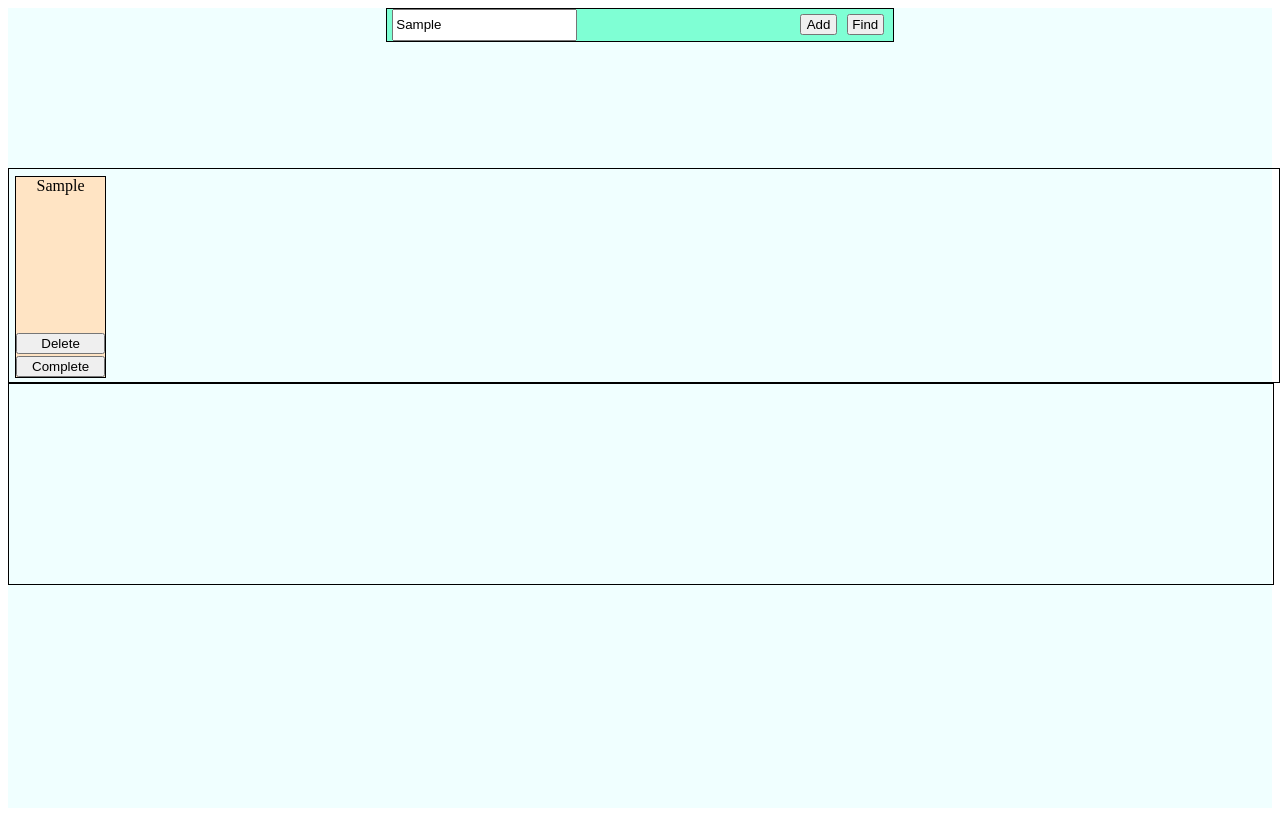
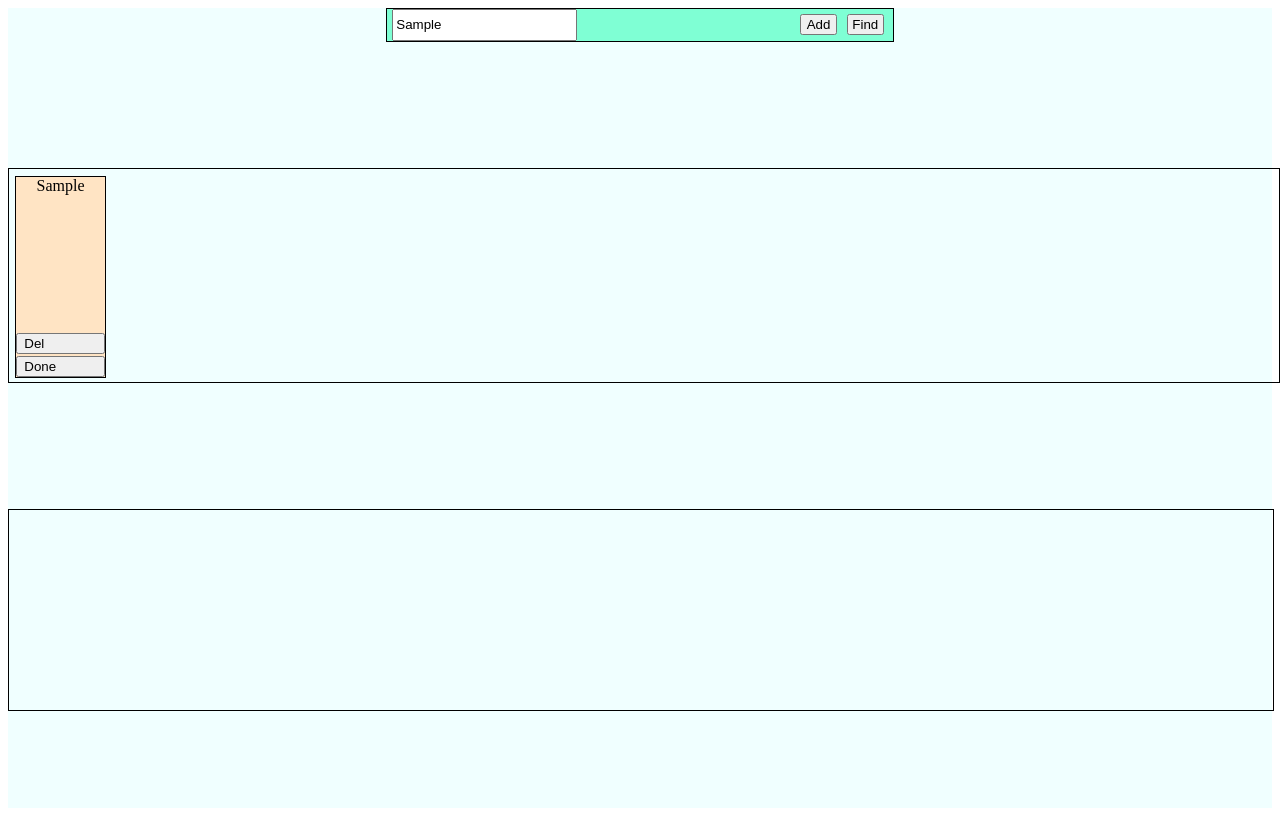
Before and after one commit to Alextwixmen/react-to-do-list, a React (Create React App) app: page / in a window 1280 px wide. Both pictures are taken after typing "Sample" into the empty fields and a click on the button "Add". Built offline with nearby package versions, Linux system fonts and the light colour scheme.

Commit message:
feat: ver2.0

```diff
--- a/src/Components/ActiveTask/ActiveTask.css
+++ b/src/Components/ActiveTask/ActiveTask.css
@@ -1,27 +1,44 @@
 .ActiveTaskField{
     width: 100%;
-    height: 200px;
+    min-height: 200px;
     border: 1px solid black;
     display: flex;
+    flex-wrap: row wrap;
     gap: 1%;
     padding-top: 0.5%;
     padding-bottom: 0.5%;
     padding-left: 0.5%;
+    margin-bottom: 10%;
+    transition: 1s ease all;
+}
+.container{
+        height: 100%;
+            width: 100%;
+            border: 1px solid black;
+            word-break: break-all;
+            overflow-y: auto;
+            display: flex;
+            flex-direction: column;
+            justify-content: space-between;
 }
 .task {
     height: 100%;
     width: 7%;
     border: 1px solid black;
     word-break: break-all;
-    overflow-y: auto;
     display: flex;
     flex-direction: column;
     justify-content: space-between;
+            overflow-y: auto;
+    /* overflow-y: auto;
+    display: flex;
+    flex-direction: column;
+    justify-content: space-between; */
 }
 .taskButtons{
     display: flex;
     width: 100%;
-   flex-direction: column;
+    flex-direction: column;
 }
 .deleteTask, .doneTask{
     width: 100%;
--- a/src/Components/ActiveTask/ActiveTask.js
+++ /dev/null
@@ -1,45 +0,0 @@
-import React from "react";
-import "./ActiveTask.css";
-class ActiveTask extends React.Component {
-  constructor(props) {
-    super(props);
-    this.state = { taskText: this.props.taskText, arrWithTasks: [] };
-    this.handleTasks = this.handleTasks.bind(this);
-    this.deleteTask = this.deleteTask.bind(this);
-  }
-  handleTasks() {
-    if (this.props.activeTaskText != "") {
-      this.state.arrWithTasks.push(
-        <div className="task">
-          {this.props.activeTaskText}
-          <div className="taskText"></div>
-          <div className="taskButtons">
-            <button className="deleteTask" onClick={this.deleteTask}>
-              Delete
-            </button>
-            <button className="doneTask">Complete</button>
-          </div>
-        </div>
-      );
-    }
-  }
-  deleteTask() {
-    console.log("deleteTask");
-    console.log(this.state);
-  }
-  changeState() {
-    this.setState((state, prop) => {
-      this.state = { taskText: this.props.taskText };
-    });
-  }
-  render() {
-    this.handleTasks();
-    return (
-      <div className="ActiveTaskField">
-        {this.state.arrWithTasks.map((element) => element)}
-      </div>
-    );
-  }
-}
-
-export default ActiveTask;
--- /dev/null
+++ b/src/Components/ActiveTask/ActiveTasks.js
@@ -0,0 +1,33 @@
+import React from "react";
+import "./ActiveTask.css";
+class ActiveTasks extends React.Component {
+  constructor(props) {
+    super(props);
+  }
+  render() {
+    // this.props.taskList - массив с объектами (тасками)
+    // console.log("taskList in active", this.props.taskList);
+    return (
+      <div className="ActiveTaskField">
+        {this.props.taskList.map((element, index) => {
+          return (
+            <div className="task" key={element.value + index}>
+              {element.value}
+              <div className="taskButtons">
+                <button
+                  onClick={() => this.props.handleDelete({ ...element }.id)}
+                  className="taskButtons deleteTask"
+                >
+                  Del
+                </button>
+                <button className="taskButtons doneTask">Done</button>
+              </div>
+            </div>
+          );
+        })}
+      </div>
+    );
+  }
+}
+
+export default ActiveTasks;
--- a/src/Components/Search/Search.js
+++ b/src/Components/Search/Search.js
@@ -12,7 +12,6 @@ class Search extends React.Component {
     this.setState((prev) => ({ taskText: event.target.value }));
   }
   render() {
-    console.log("внутри класса Search");
     return (
       <div className="searchWindow">
         <div className="searchField">
--- a/src/Components/TaskField/TaskField.js
+++ b/src/Components/TaskField/TaskField.js
@@ -1,6 +1,6 @@
 import React from "react";
 import "./TaskField.css";
-import ActiveTask from "../ActiveTask/ActiveTask.js";
+import ActiveTasks from "../ActiveTask/ActiveTasks.js";
 import InactiveTask from "../InactiveTask/InactiveTask";
 class TaskField extends React.Component {
   constructor(props) {
@@ -9,7 +9,10 @@ class TaskField extends React.Component {
   render() {
     return (
       <div className="taskField">
-        <ActiveTask activeTaskText={this.props.taskText} />
+        <ActiveTasks
+          taskList={this.props.taksList}
+          handleDelete={this.props.handleDelete}
+        />
         <InactiveTask />
       </div>
     );
--- a/src/Components/Window/Window.js
+++ b/src/Components/Window/Window.js
@@ -2,22 +2,43 @@ import React from "react";
 import Search from "../Search/Search";
 import "./Window.css";
 import TaskField from "../TaskField/TaskField";
+function makeid(length) {
+  let result = "";
+  let characters =
+    "ABCDEFGHIJKLMNOPQRSTUVWXYZabcdefghijklmnopqrstuvwxyz0123456789";
+  let charactersLength = characters.length;
+  for (let i = 0; i < length; i++) {
+    result += characters.charAt(Math.floor(Math.random() * charactersLength));
+  }
+  return result;
+}
 class Window extends React.Component {
   constructor(props) {
     super(props);
-    this.state = { taskInfo: "" };
+    this.state = { arrWithTasks: [] };
   }
   handleClick = (taskText) => {
-    this.setState((state, props) => ({
-      taskInfo: taskText,
-    }));
+    this.setState({
+      arrWithTasks: [
+        ...this.state.arrWithTasks,
+        { value: taskText, id: `${taskText}` + `${makeid(2)}` },
+      ],
+    });
+  };
+  deleteTask = (id) => {
+    this.setState({
+      arrWithTasks: this.state.arrWithTasks.filter((elem) => elem.id != id),
+    });
   };
 
   render() {
     return (
       <div className="windowField">
         <Search handleClick={this.handleClick} />
-        <TaskField taskText={this.state.taskInfo} />
+        <TaskField
+          taksList={this.state.arrWithTasks}
+          handleDelete={this.deleteTask}
+        />
       </div>
     );
   }
```
Also changed, not shown: src/Components/TaskField/TaskField.css (line endings or trailing spaces).
